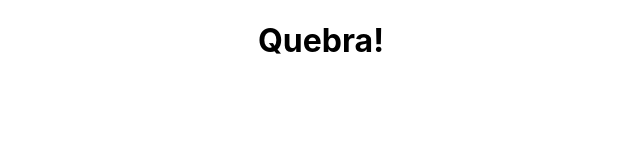
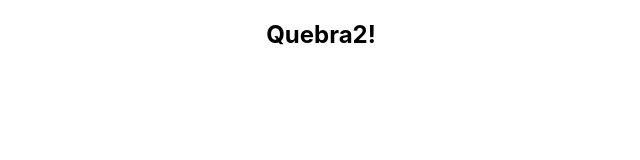
Before and after one commit to wmsousa01/usadinho, a React (Create React App) app: page / in a window 1280 px wide. Shown: the top 160 px of the page, without its empty margins (319-959 px from the left). Built offline with nearby package versions, Linux system fonts and the light colour scheme.

Commit message:
H2 no app.js

```diff
--- a/src/App.js
+++ b/src/App.js
@@ -4,7 +4,7 @@ import './App.css';
 function App() {
   return (
     <div className="App">
-      <h1>Quebra!</h1>
+      <h2>Quebra2!</h2>
     </div>
   );
 }
```
